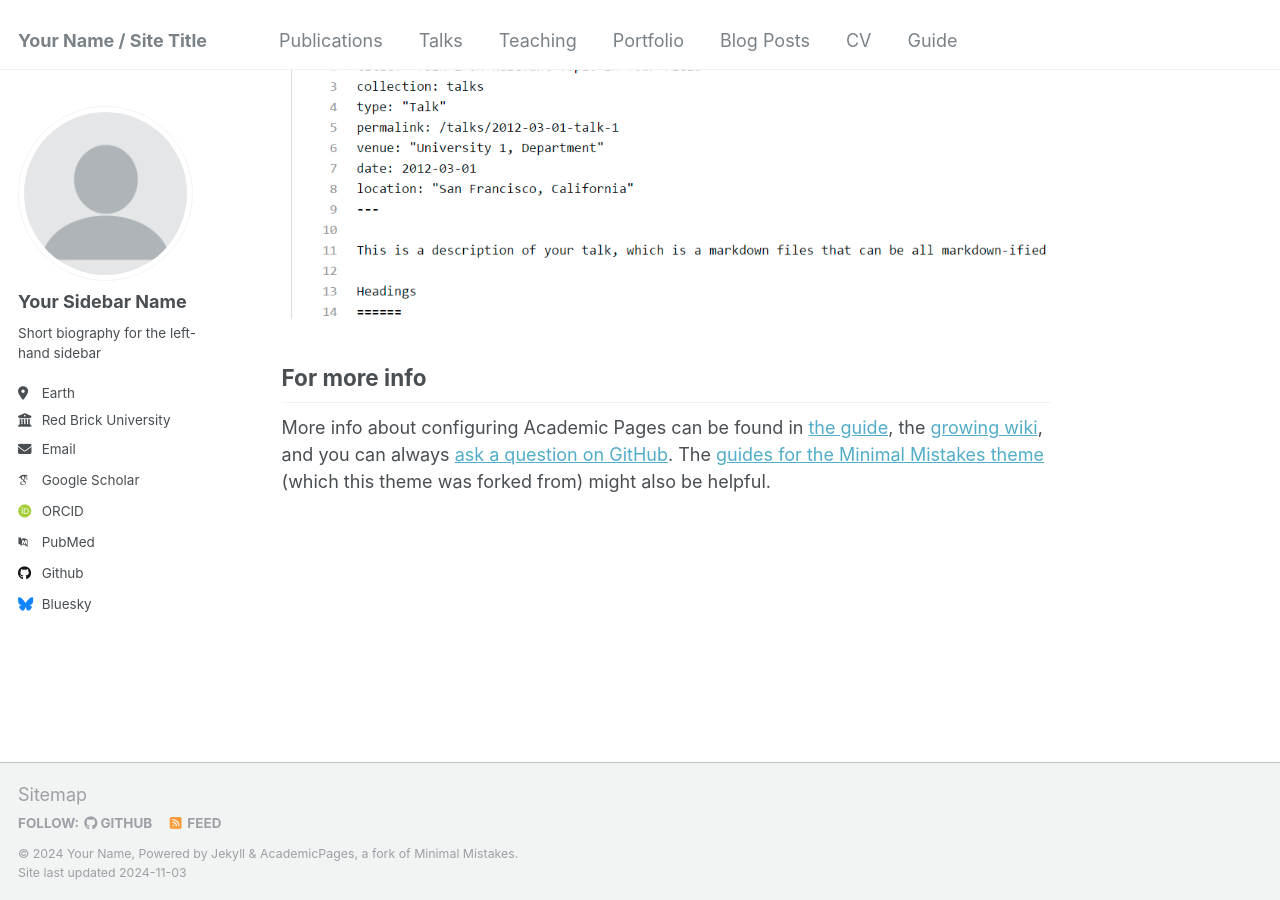
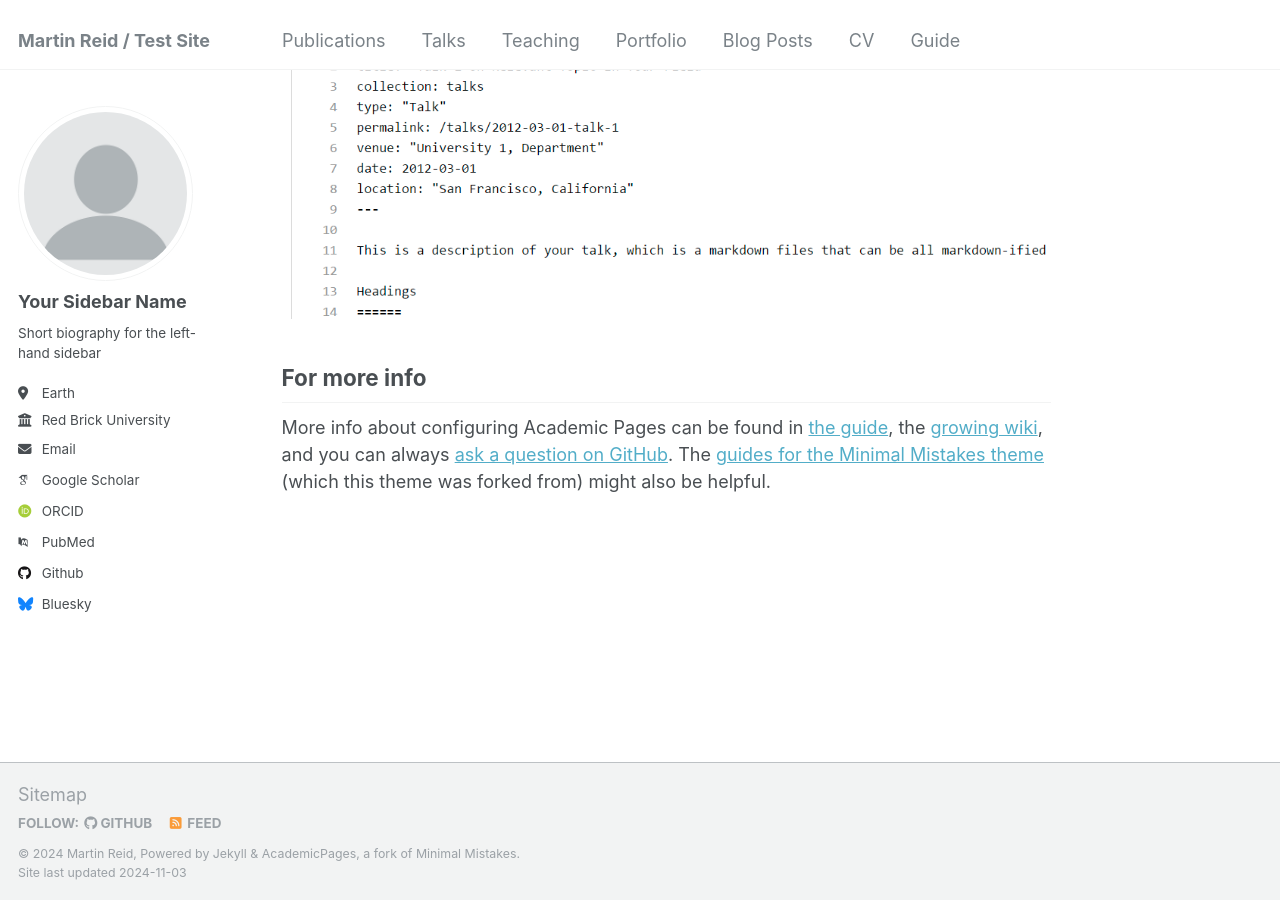
Before and after one commit to martinsolent/wacademicpages, a Jekyll site: the page built from _pages/about.md, in a window 1280 px wide and 900 px high, scrolled down 2643 px. Built offline with Jekyll 4.4.1, drawn with Linux system fonts in a browser that asks for light colours; some web fonts are replaced.

Commit message:
Update _config.yml

```diff
--- a/_config.yml
+++ b/_config.yml
@@ -8,9 +8,9 @@
 
 # Basic Site Settings
 locale                   : "en-US"
-title                    : "Your Name / Site Title"
+title                    : "Martin Reid / Test Site"
 title_separator          : "-"
-name                     : &name "Your Name"
+name                     : &name "Martin Reid"
 description              : &description "personal description"
 url                      : https://academicpages.github.io # the base hostname & protocol for your site e.g. "https://mmistakes.github.io"
 baseurl                  : "" # the subpath of your site, e.g. "/blog"
```
